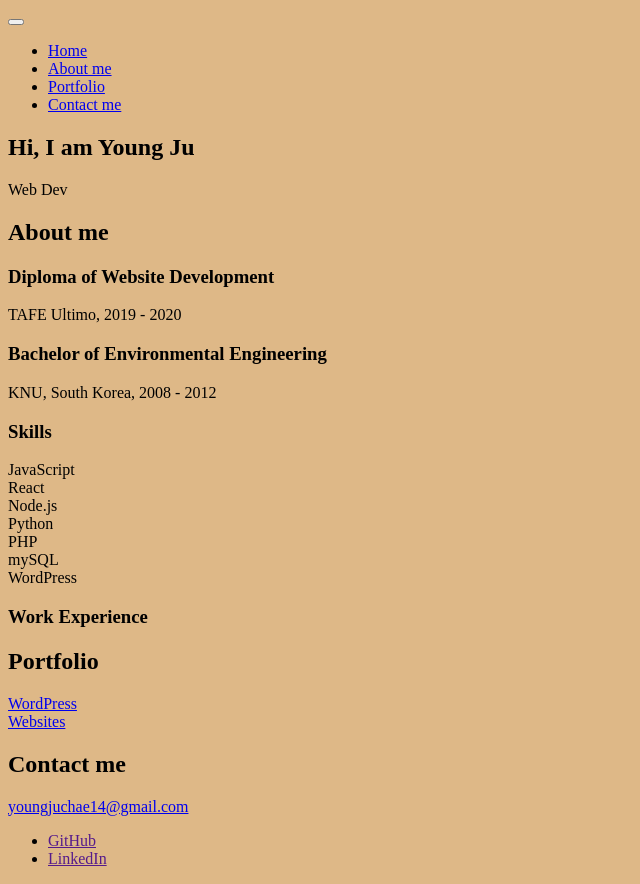
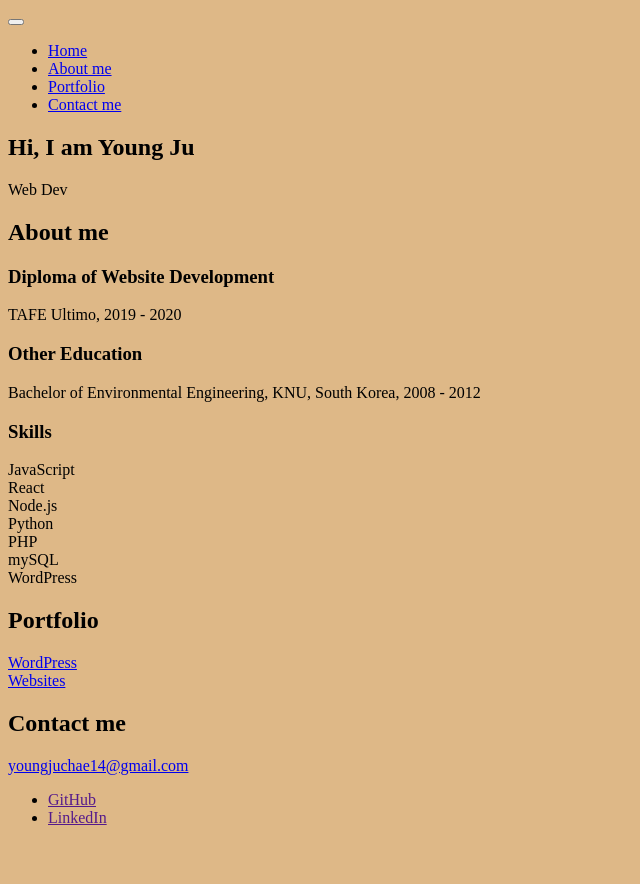
Before and after one commit to dn1470/YJ, a plain HTML site: page index.html in a window 1280 px wide. Shown: the whole page, without its empty margins (0-640 px from the left). After the commit the page ends 843 px from the top, so only its background shows below. Drawn offline with Linux system fonts and the light colour scheme.

Commit message:
Commented out work history and changed education

```diff
--- a/index.html
+++ b/index.html
@@ -39,8 +39,8 @@
             <div class="education">
                 <h3>Diploma of Website Development</h3>
                 <p>TAFE Ultimo, 2019 - 2020</p>
-                <h3>Bachelor of Environmental Engineering</h3>
-                <p>KNU, South Korea, 2008 - 2012</p>
+                <h3>Other Education</h3>
+                <p>Bachelor of Environmental Engineering, KNU, South Korea, 2008 - 2012</p>
             </div>
 
             <div class="skill">
@@ -55,11 +55,11 @@
                 </p>
             </div>
 
-            <div class="experience">
+            <!-- <div class="experience">
                 <h3>Work Experience</h3>
                 <p>
                 </p>
-            </div>
+            </div> -->
         </div>
     </section>
 
```
